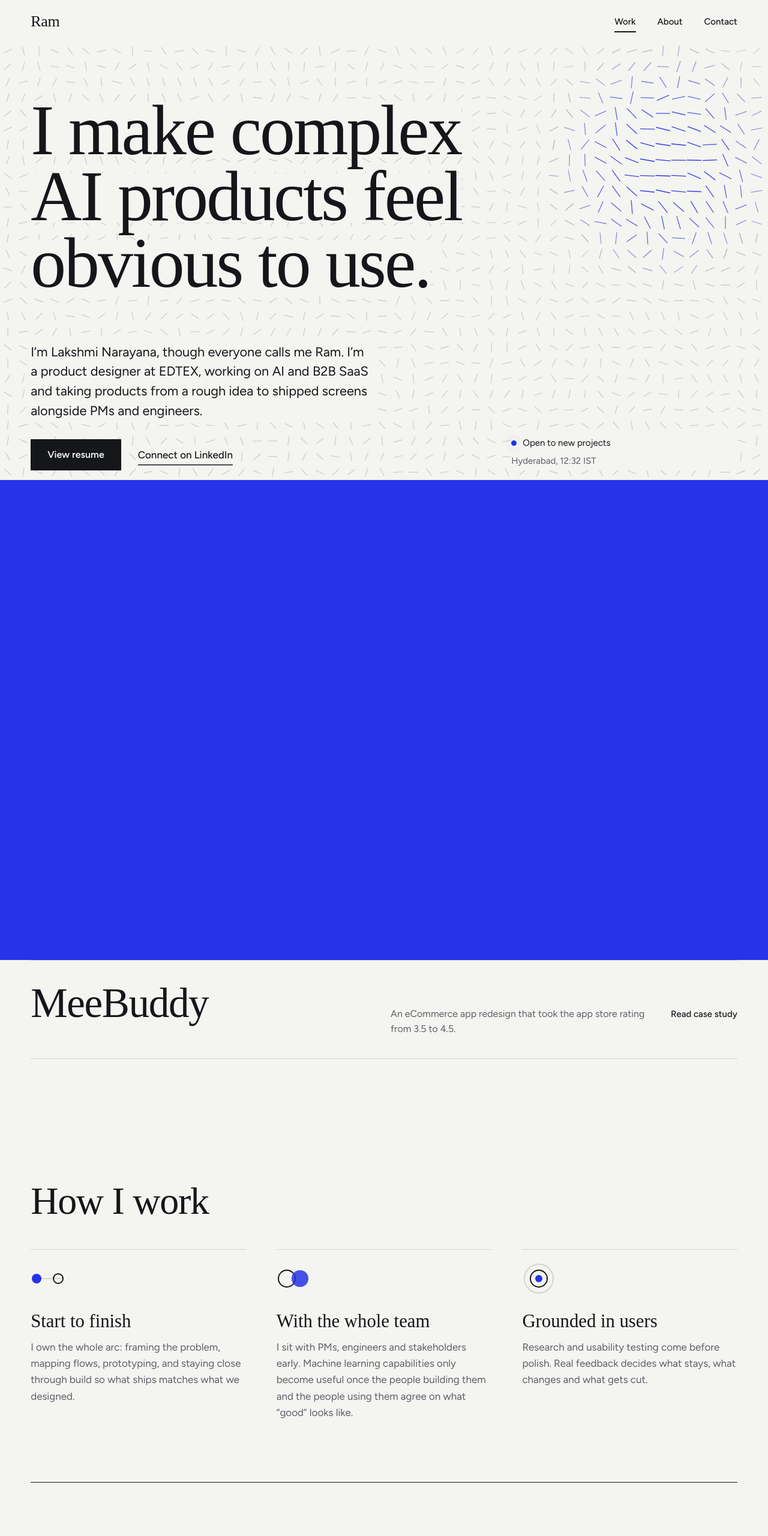
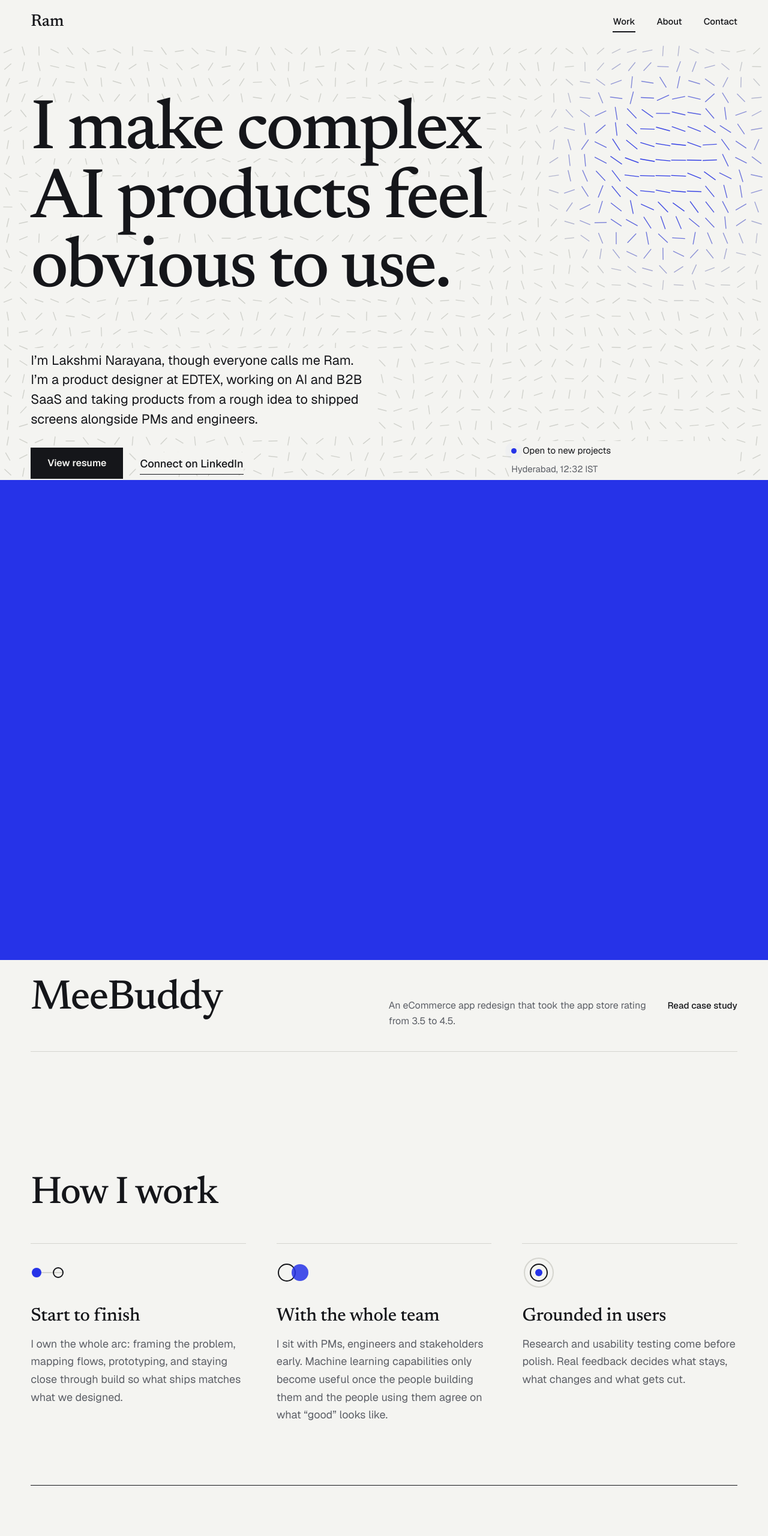
Before and after one commit to hellouxram/portfolio, a plain HTML site: page index.html in a window 1280 px wide. Shown: the top 2560 px of the page at 60% size. Drawn offline with nearby package versions, Linux system fonts and the light colour scheme; a web font is replaced by a local one.

Commit message:
Add files via upload

```diff
--- a/index.html
+++ b/index.html
@@ -7,7 +7,7 @@
 <meta name="description" content="Lakshmi Narayana (Ram) is a product designer in Hyderabad who designs generative AI and B2B SaaS products end to end.">
 <link rel="preconnect" href="https://fonts.googleapis.com">
 <link rel="preconnect" href="https://fonts.gstatic.com" crossorigin>
-<link href="https://fonts.googleapis.com/css2?family=Gloock&family=Figtree:wght@400;500;600&display=swap" rel="stylesheet">
+<link href="https://fonts.googleapis.com/css2?family=Newsreader:opsz,wght@6..72,400;6..72,500&family=Geist:wght@400;500;600&display=swap" rel="stylesheet">
 <style>
 :root{
   --paper:#F4F4F1;
@@ -16,14 +16,14 @@
   --rule:#D5D5CF;
   --blue:#2633E8;
   --blue-pale:#DDE0FF;
-  --serif:"Gloock", "Times New Roman", Georgia, serif;
-  --sans:"Figtree", "Helvetica Neue", Arial, sans-serif;
+  --serif:"Newsreader", Georgia, "Times New Roman", serif;
+  --sans:"Geist", "Helvetica Neue", Arial, sans-serif;
   --pad:clamp(20px, 4vw, 56px);
   --max:1320px;
   --ease:cubic-bezier(.7,0,.3,1);
 }
 *{box-sizing:border-box}
-body{margin:0;background:var(--paper);color:var(--ink);font:400 17px/1.6 var(--sans);-webkit-font-smoothing:antialiased}
+body{margin:0;background:var(--paper);color:var(--ink);font:400 18px/1.65 var(--sans);-webkit-font-smoothing:antialiased;font-optical-sizing:auto}
 h1,h2,h3,p{margin:0}
 a{color:inherit}
 img{max-width:100%;display:block}
@@ -36,7 +36,7 @@ img{max-width:100%;display:block}
 /* Header */
 .site-head{position:sticky;top:0;z-index:10;background:rgba(244,244,241,.9);backdrop-filter:blur(8px)}
 .site-head .wrap{display:flex;align-items:center;justify-content:space-between;height:72px}
-.mark{font:400 26px/1 var(--serif);text-decoration:none;letter-spacing:-.01em}
+.mark{font:500 28px/1 var(--serif);text-decoration:none;letter-spacing:-.01em}
 .nav{display:flex;gap:clamp(16px,3vw,36px)}
 .nav a{text-decoration:none;font-weight:500;font-size:15px;padding:6px 0;position:relative}
 .nav a::after{content:"";position:absolute;left:0;right:0;bottom:0;height:2px;background:currentColor;transform:scaleX(0);transform-origin:right;transition:transform .35s var(--ease)}
@@ -59,9 +59,9 @@ img{max-width:100%;display:block}
 .view.is-active{display:block}
 
 /* Type scale */
-.display{font:400 clamp(48px, 9.2vw, 148px)/.94 var(--serif);letter-spacing:-.025em}
-.h2{font:400 clamp(36px, 5vw, 68px)/1 var(--serif);letter-spacing:-.02em}
-.h3{font:400 clamp(24px, 2.4vw, 32px)/1.15 var(--serif)}
+.display{font:500 clamp(48px, 9.2vw, 144px)/.98 var(--serif);letter-spacing:-.03em}
+.h2{font:500 clamp(36px, 5vw, 66px)/1.04 var(--serif);letter-spacing:-.02em}
+.h3{font:500 clamp(24px, 2.4vw, 32px)/1.2 var(--serif);letter-spacing:-.01em}
 .lede{font-size:clamp(19px,1.7vw,23px);line-height:1.5;max-width:34em}
 .muted{color:var(--graphite)}
 .small{font-size:14px}
@@ -96,7 +96,7 @@ img{max-width:100%;display:block}
 .work li::before{content:"";position:absolute;left:0;right:0;bottom:-1px;height:1.5px;background:var(--blue);transform:scaleX(0);transform-origin:left;transition:transform .5s var(--ease)}
 .work li:hover::before,.work li:focus-within::before{transform:scaleX(1)}
 .work a{display:grid;grid-template-columns:minmax(0,1.3fr) minmax(0,1fr) auto;gap:24px;align-items:baseline;padding:clamp(22px,3vw,36px) 0;text-decoration:none}
-.work .title{font:400 clamp(34px,5.4vw,84px)/1 var(--serif);letter-spacing:-.02em;transition:color .25s,transform .45s var(--ease);display:inline-block}
+.work .title{font:500 clamp(34px,5.4vw,82px)/1.02 var(--serif);letter-spacing:-.02em;transition:color .25s,transform .45s var(--ease);display:inline-block}
 .work .desc{color:var(--graphite);font-size:16px;max-width:30em}
 .work .go{font-weight:500;font-size:15px;white-space:nowrap}
 .work a:hover .title,.work a:focus-visible .title{color:var(--blue);transform:translateX(14px)}
@@ -156,7 +156,7 @@ img{max-width:100%;display:block}
 .about-grid{display:grid;grid-template-columns:repeat(12,1fr);gap:24px}
 .about-grid .side{grid-column:1 / span 4}
 .about-grid .main{grid-column:6 / span 7}
-.prose p{font-size:19px;line-height:1.65;max-width:36em}
+.prose p{font-size:19px;line-height:1.7;max-width:36em}
 .prose p+p{margin-top:1em}
 .block{padding:clamp(40px,5vw,64px) 0;border-top:1px solid var(--rule)}
 .about-hero + .block{border-top:1.5px solid var(--ink)}
@@ -939,9 +939,9 @@ img{max-width:100%;display:block}
       <circle cx="280" cy="115" r="18" fill="none" stroke="#F4F4F1" stroke-width="1.5"/>
       <circle r="4" fill="#F4F4F1"><animateMotion dur="2.4s" repeatCount="indefinite" path="M60 115H280"/></circle>
       <circle r="4" fill="#5B66FF"><animateMotion dur="2.4s" begin="1.2s" repeatCount="indefinite" path="M280 115H60"/></circle>
-      <text x="60" y="160" fill="#F4F4F1" fill-opacity=".6" font-size="12" text-anchor="middle" font-family="Figtree, Arial">Business</text>
-      <text x="170" y="160" fill="#F4F4F1" fill-opacity=".6" font-size="12" text-anchor="middle" font-family="Figtree, Arial">App</text>
-      <text x="280" y="160" fill="#F4F4F1" fill-opacity=".6" font-size="12" text-anchor="middle" font-family="Figtree, Arial">Customer</text>
+      <text x="60" y="160" fill="#F4F4F1" fill-opacity=".6" font-size="12" text-anchor="middle" font-family="Geist, Arial">Business</text>
+      <text x="170" y="160" fill="#F4F4F1" fill-opacity=".6" font-size="12" text-anchor="middle" font-family="Geist, Arial">App</text>
+      <text x="280" y="160" fill="#F4F4F1" fill-opacity=".6" font-size="12" text-anchor="middle" font-family="Geist, Arial">Customer</text>
     </svg>
     <span class="cap">B2B2C shopping</span>
   </div>
```
